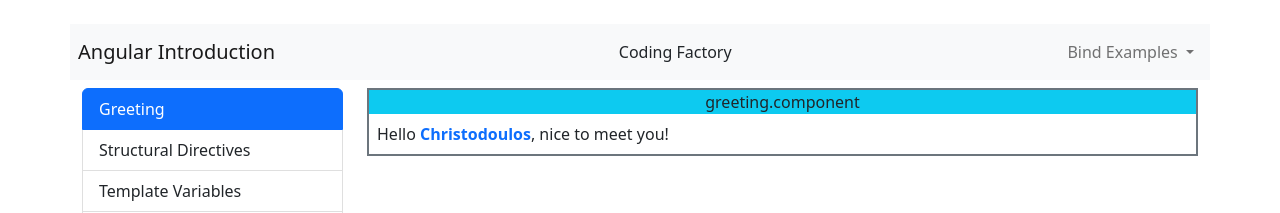
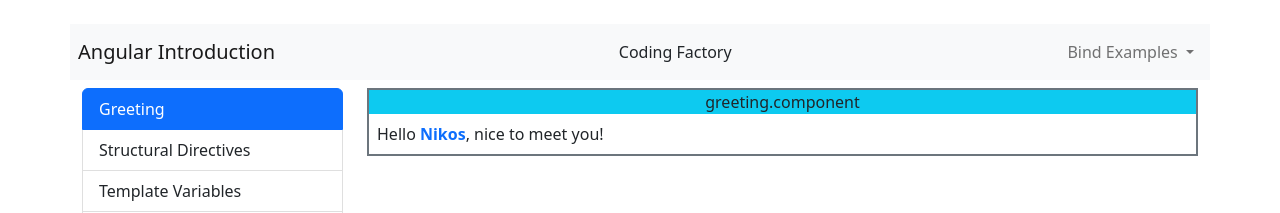
Before and after one commit to Nikos-Moutafis/Angular-introduction, an Angular app: page /greeting in a window 1280 px wide. Shown: the top 213 px of the page. Built offline with nearby package versions, Linux system fonts and the light colour scheme.

Commit message:
Update greeting.component.ts

```diff
--- a/src/app/greeting/greeting.component.ts
+++ b/src/app/greeting/greeting.component.ts
@@ -6,5 +6,5 @@ import { Component } from '@angular/core';
   styleUrls: ['./greeting.component.css'],
 })
 export class GreetingComponent {
-  name = 'Christodoulos';
+  name = 'Nikos';
 }
```
